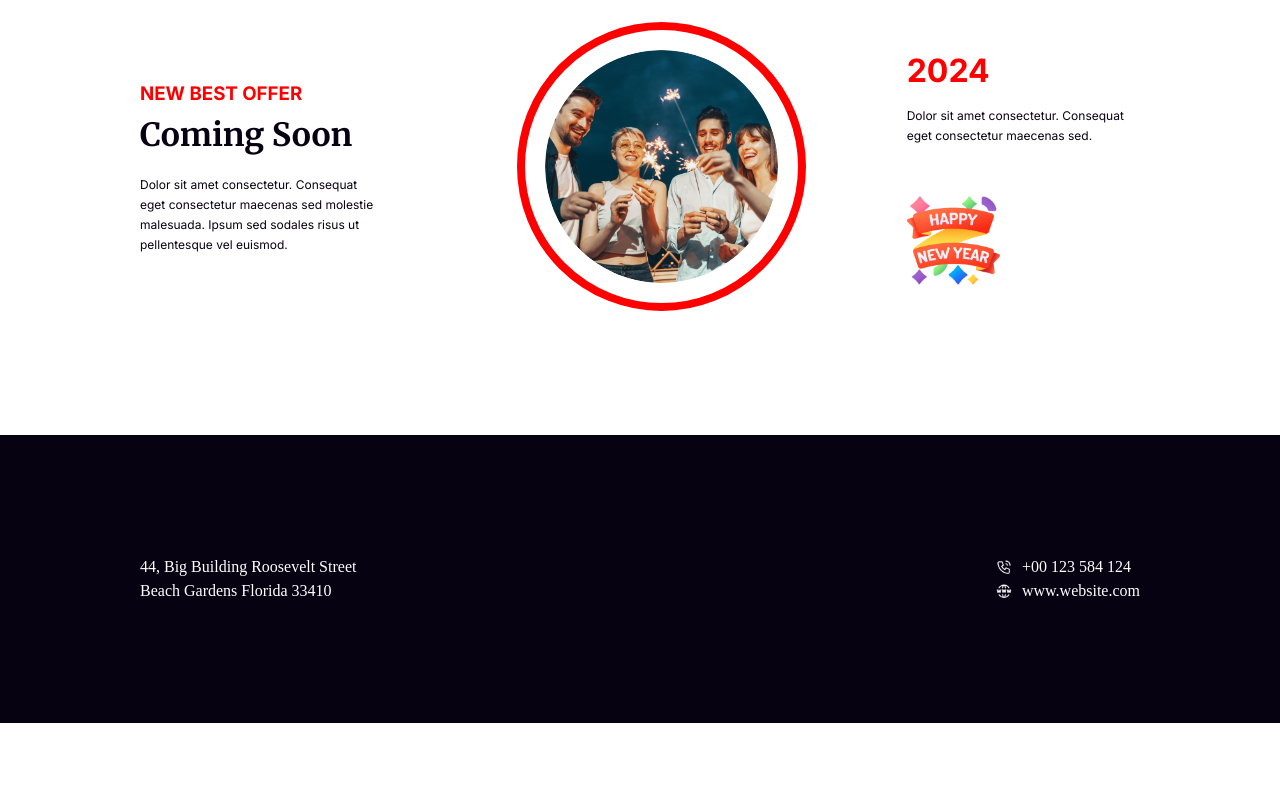
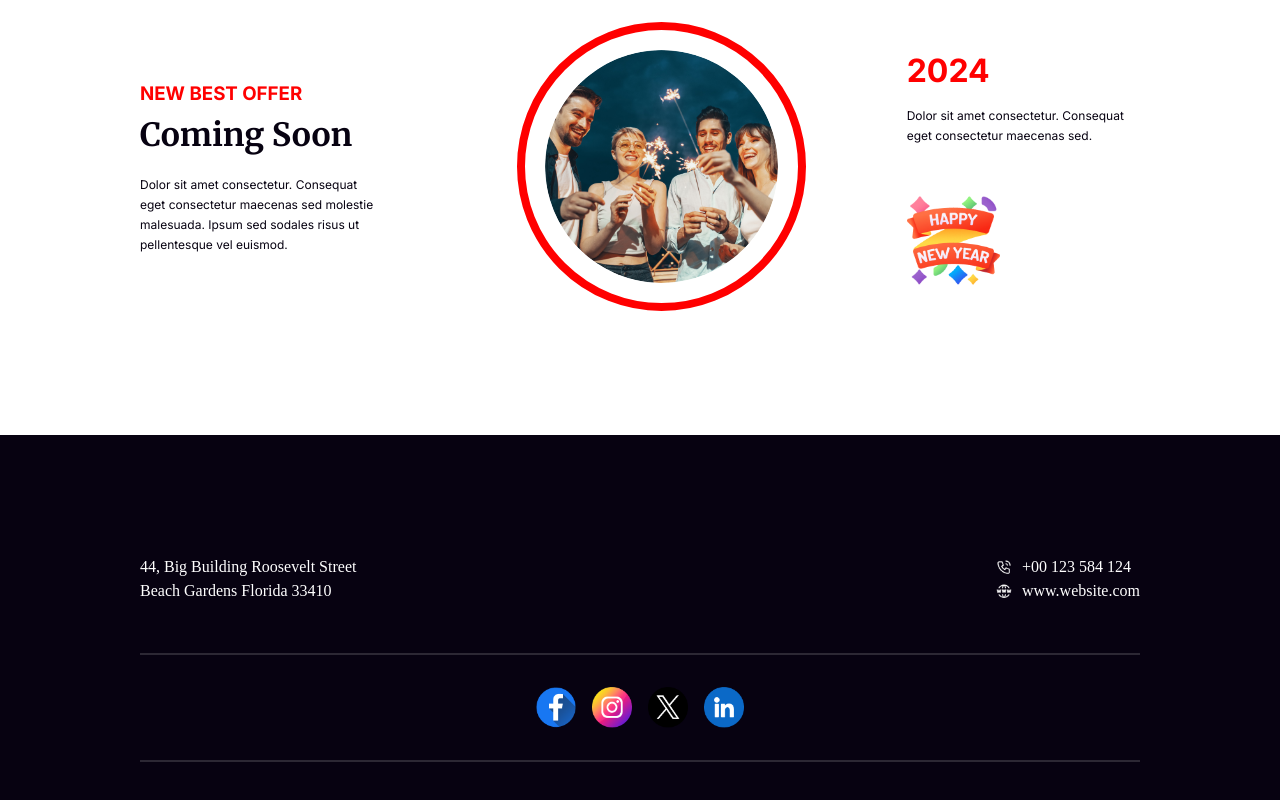
Before and after one commit to Fazle240102/new-year-project, a plain HTML site: page index.html in a window 1280 px wide. Shown: the part 2048-2848 px from the top of the page. Before the commit the page ends 2771 px from the top, so only its background shows below. Drawn offline with Linux system fonts and the light colour scheme.

Commit message:
add social links on footer

```diff
--- a/index.html
+++ b/index.html
@@ -129,6 +129,15 @@
           </div>
         </div>
       </div>
+
+      <!-- social links -->
+
+      <div class="footer-social">
+        <img src="./resources/Facebook.png" alt="" />
+        <img src="./resources/Instagram.png" alt="" />
+        <img src="./resources/Twitter.png" alt="" />
+        <img src="./resources/Linkedin.png" alt="" />
+      </div>
     </footer>
   </body>
 </html>
--- a/style.css
+++ b/style.css
@@ -191,3 +191,18 @@
 .footer-contact div > img {
   width: 16px;
 }
+.footer-social {
+  display: flex;
+  justify-content: center;
+  gap: 16px;
+  border-top: 2px solid #ffffff26;
+  border-bottom: 2px solid #ffffff26;
+  padding-top: 32px;
+  padding-bottom: 32px;
+  margin-top: 50px;
+  margin-bottom: 50px;
+}
+.footer-social img {
+  width: 40px;
+  cursor: pointer;
+}
```
